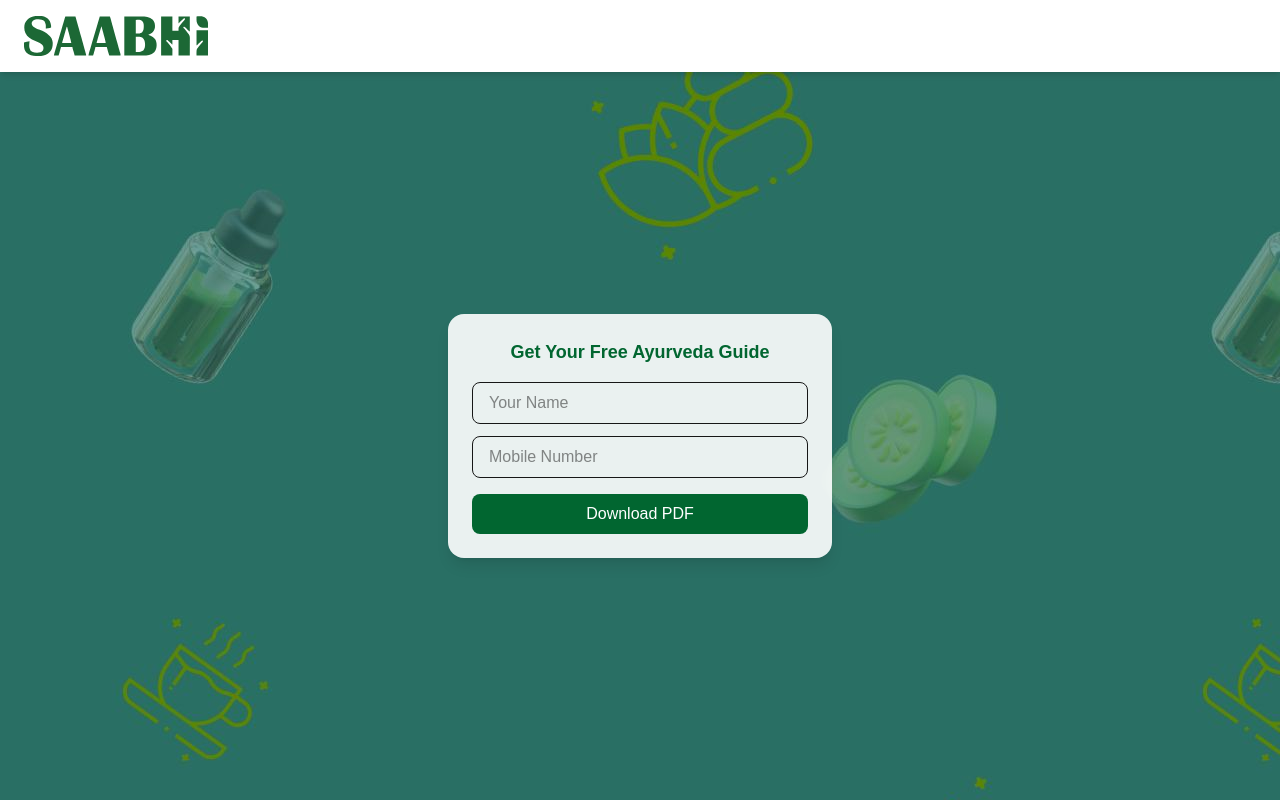
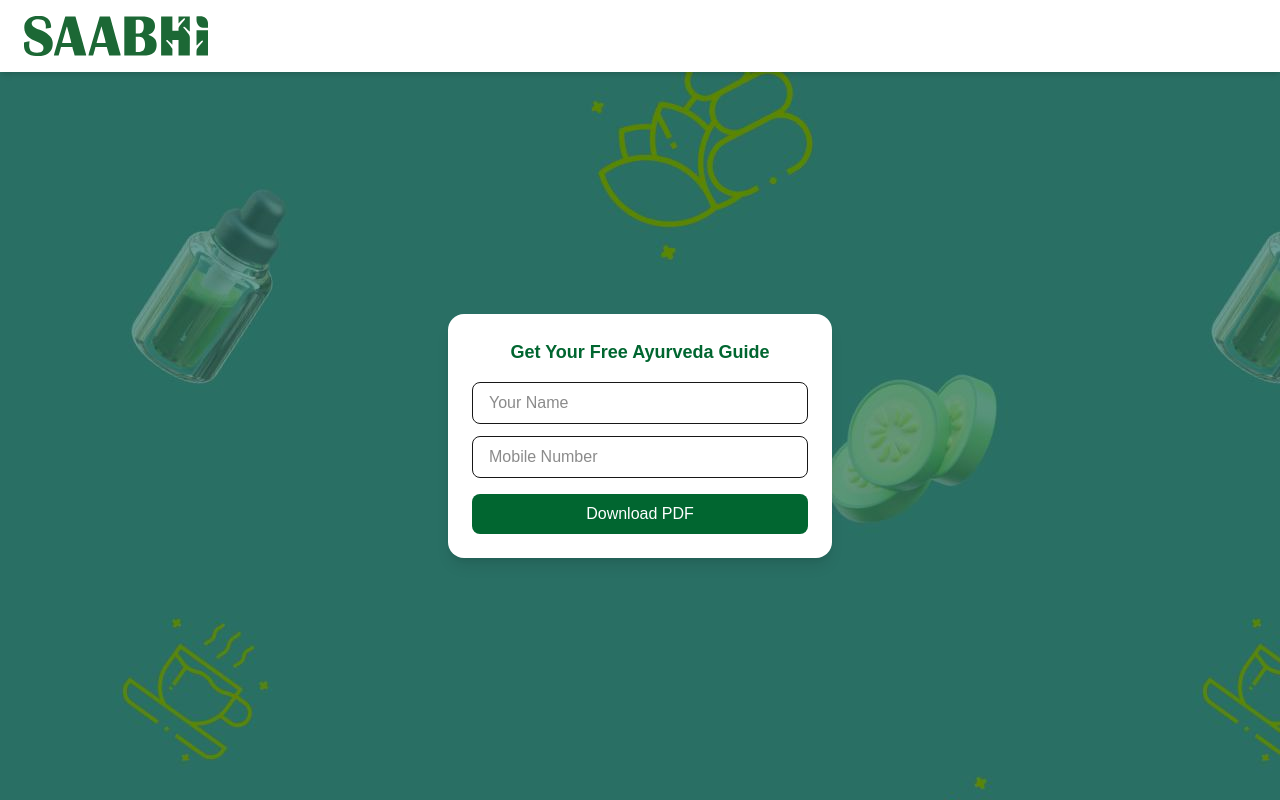
Before and after one commit to ChinmayDaroliya/saabhi-pdf, a Next.js app: page / in a window 1280 px wide. Built offline with nearby package versions, Linux system fonts and the light colour scheme.

Commit message:
changes in input

```diff
--- a/app/page.tsx
+++ b/app/page.tsx
@@ -25,7 +25,7 @@ export default function Home() {
   return (
     <>
       {/* HEADER */}
-      <header className="w-full bg-white/90 backdrop-blur shadow-md">
+      <header className="w-full bg-white shadow-md relative z-20">
         <div className="max-w-7xl mx-auto px-6 py-4 flex items-center">
           <img
             src="/logo.svg"
@@ -42,7 +42,7 @@ export default function Home() {
       >
         <form
           onSubmit={handleSubmit}
-          className="bg-white/90 backdrop-blur rounded-2xl p-6 w-full max-w-sm shadow-lg"
+          className="bg-white rounded-2xl p-6 w-full max-w-sm shadow-lg relative z-10"
         >
           <h2 className="text-center text-lg font-semibold text-green-800 mb-4">
             Get Your Free Ayurveda Guide
```
